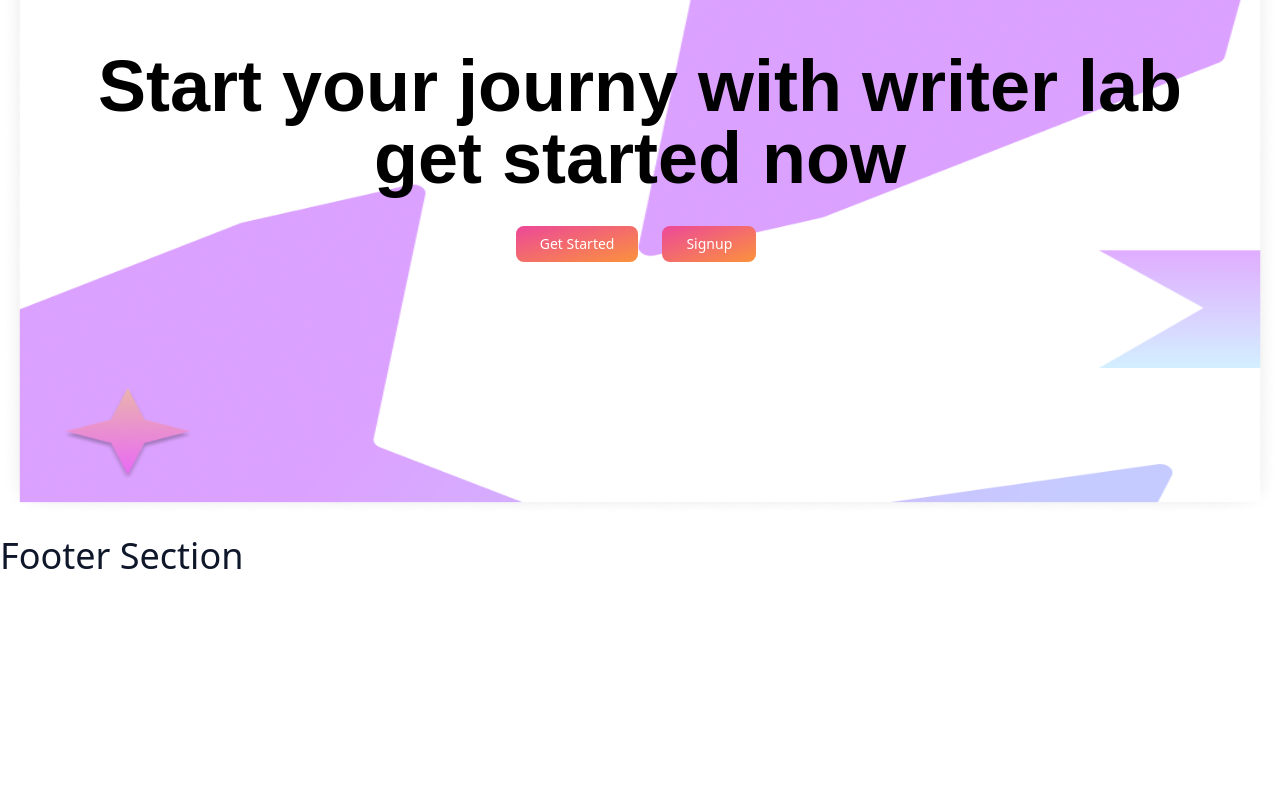
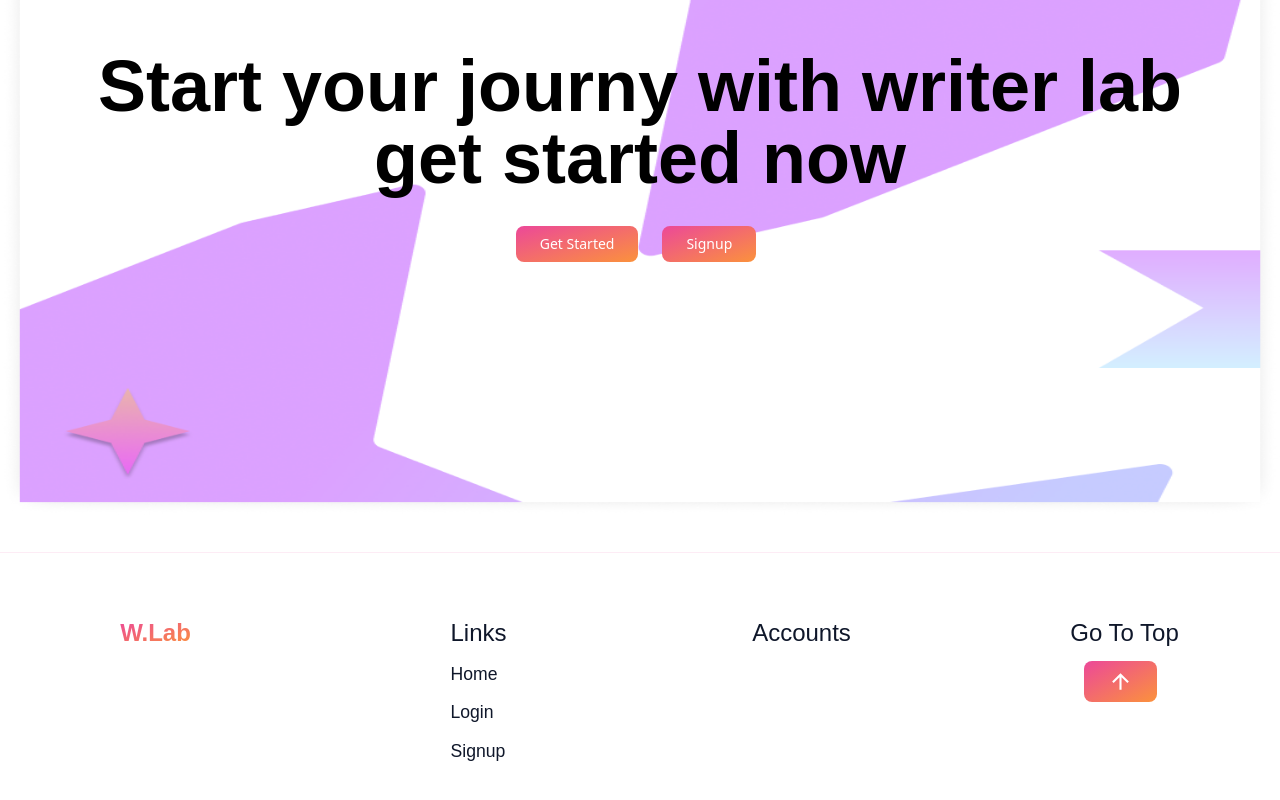
Before and after one commit to vishalkumar12323/Blog-react-app, a React (Vite) app: page / in a window 1280 px wide. Shown: the part 280-1080 px from the top of the page. Before the commit the page ends 880 px from the top, so only its background shows below. Built offline with nearby package versions, Linux system fonts and the light colour scheme; no server answers; a web font is replaced by a local one.

Commit message:
add footer & change links

```diff
--- a/src/components/Footer/Footer.jsx
+++ b/src/components/Footer/Footer.jsx
@@ -1,7 +1,59 @@
+import { Link } from "react-router-dom";
+import { useSelector } from "react-redux";
+import { session } from "../../store/authSlice";
+import { Button } from "../index";
+import { IoMdArrowUp } from "react-icons/io";
+
 const Footer = () => {
+  const { status: authStatus } = useSelector(session);
+  console.log(authStatus);
+  const navItems = [
+    { name: "home", active: true, url: "/" },
+    { name: "create blog", active: authStatus, url: "/new-blog" },
+    { name: "login", active: !authStatus, url: "/login" },
+    { name: "signup", active: !authStatus, url: "/signup" },
+  ];
   return (
-    <footer className="h-16 w-full mt-auto">
-      <h1 className="text-4xl">Footer Section</h1>
+    <footer className="h-auto w-full pt-16 pb-20 mt-4 font border-t flex items-center border-pink-500/10 backdrop-blur-sm">
+      <div className="w-full grid grid-cols-4 place-items-center items-start gap-3">
+        <div>
+          <Link
+            to={"/"}
+            className="logo text-2xl bg-gradient-to-br from-pink-500 to-orange-400 hover:bg-gradient-to-bl text-transparent bg-clip-text font-semibold select-none"
+          >
+            W.Lab
+          </Link>
+        </div>
+        <div>
+          <span className="text-2xl cursor-default capitalize">links</span>
+          <ul className="flex flex-col gap-3 mt-3">
+            {navItems.map((item) =>
+              item.active ? (
+                <li
+                  key={item.name}
+                  className="text-[1.1rem] capitalize transition hover:text-orange-600"
+                >
+                  <Link to={item.url}>{item.name}</Link>
+                </li>
+              ) : null
+            )}
+          </ul>
+        </div>
+
+        <div>
+          <span className="text-2xl cursor-default capitalize">accounts</span>
+        </div>
+        <div>
+          <label className="text-2xl cursor-default capitalize">
+            go to top
+          </label>
+          <div className="flex justify-center mt-3">
+            <Button className="rounded-full">
+              <IoMdArrowUp size={25} />
+            </Button>
+          </div>
+        </div>
+      </div>
     </footer>
   );
 };
--- a/src/components/Header/Header.jsx
+++ b/src/components/Header/Header.jsx
@@ -1,5 +1,5 @@
 import { useSelector } from "react-redux";
-import { NavLink } from "react-router-dom";
+import { NavLink, Link } from "react-router-dom";
 import { session } from "../../store/authSlice";
 import { UserProfile } from "../index";
 import { useTheme } from "../../hooks";
@@ -16,15 +16,15 @@ const Header = () => {
     { name: "signup", active: !authStatus, url: "/signup" },
   ];
   return (
-    <header className="font h-[3.5rem] flex items-center sticky top-0 z-40 w-full backdrop-blur border-b border-lime-500/10">
+    <header className="font h-[3.5rem] flex items-center sticky top-0 z-40 w-full backdrop-blur border-b border-pink-500/10">
       <nav className="flex flex-wrap justify-between w-full">
         <div>
-          <NavLink
+          <Link
             to="/"
             className="logo text-3xl bg-gradient-to-br from-pink-500 to-orange-400 hover:bg-gradient-to-bl text-transparent bg-clip-text font-semibold select-none"
           >
             W.Lab
-          </NavLink>
+          </Link>
         </div>
         <ul className="flex items-center justify-center gap-5 flex-wrap ">
           {navItems.map((item) =>
--- a/src/pages/Home.jsx
+++ b/src/pages/Home.jsx
@@ -57,7 +57,7 @@ const Home = () => {
       )}
 
       {documents.length > 0 && (
-        <section className="max-w-full w-4/5 mx-auto h-auto  mt-4 rounded-sm shadow">
+        <section className="max-w-full w-4/5 mx-auto h-auto my-8 rounded-sm shadow">
           <div className="w-full h-full flex justify-center flex-col gap-6 bg-slate-200/50 dark:bg-slate-800/50">
             <Blogs blogs={documents} page={page} />
             <PaginationButtons
```
